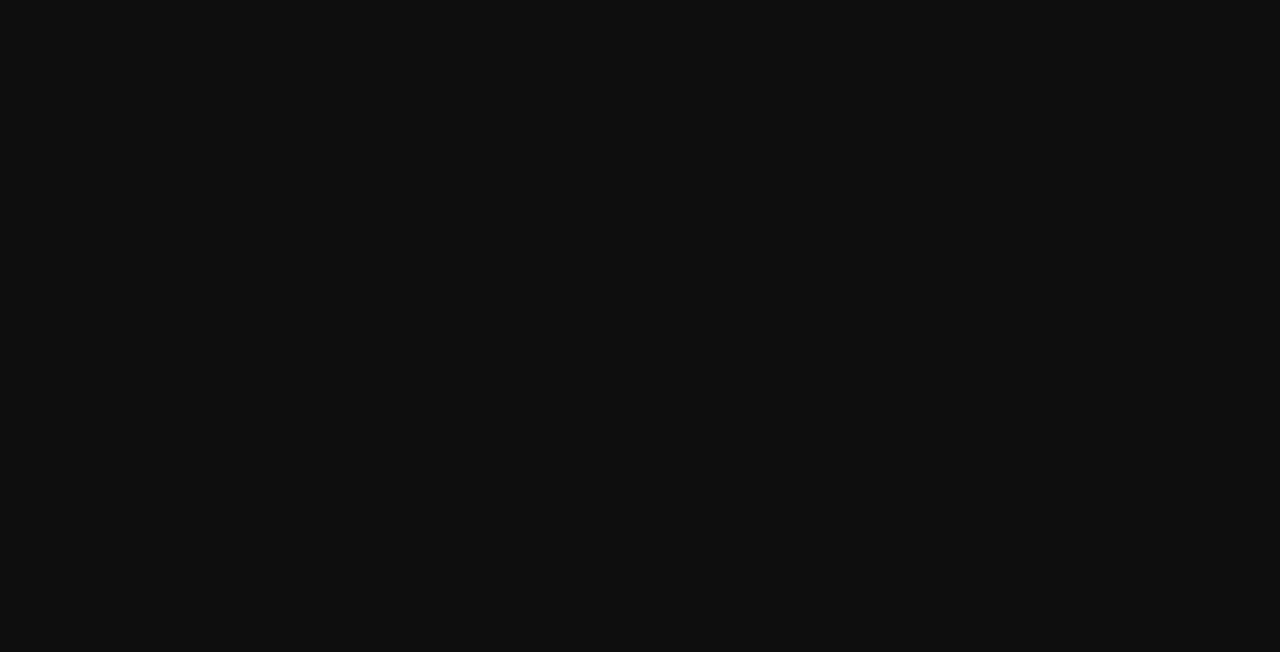
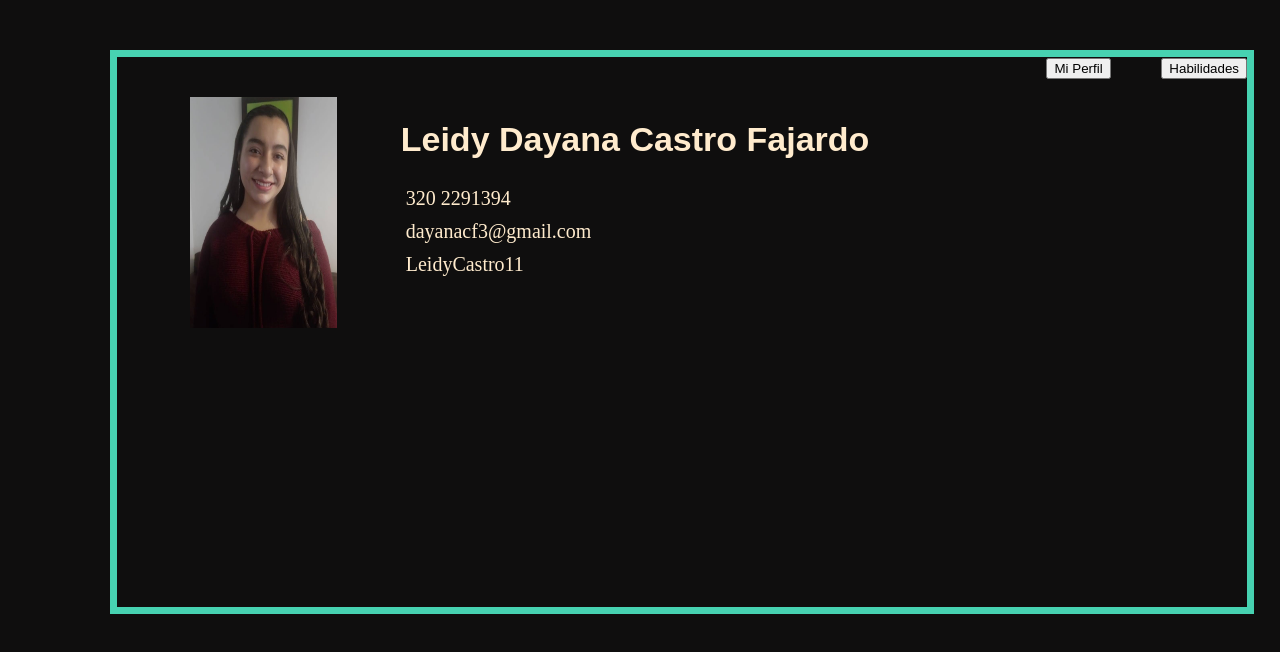
Before and after one commit to LeidyCastro11/CV_Leidy_Castro, a React (Create React App) app: page / in a window 1280 px wide. Shown: the top 652 px of the page. Built offline with nearby package versions, Linux system fonts and the light colour scheme; the HTML template or start-up script is replaced by a standard one.

Commit message:
correciones Juan

```diff
--- a/src/App.js
+++ b/src/App.js
@@ -2,21 +2,17 @@ import './App.css';
 import {GlobalStyle} from './globalStyles';
 import { BrowserRouter as Router, Switch, Route } from 'react-router-dom';
 import Skills from './pages/Skills/Skills';
-import Yo from './pages/Yo/Yo';
+import Yo from './pages/Yo/Yo.jsx';
 
 function App() {
   return (
-
-      <Router>
-      <GlobalStyle />
-      <Switch>
-
-      <Route path="/" exact components={Yo} />
-      <Route path="/skills" exact components={Skills} />
+    <Router>
+      <GlobalStyle/>
+      <Switch >
+        <Route path="/" exact component={Yo} />
+        <Route path="/skills" excat component={Skills} />
       </Switch>
-
-      </Router>
-
+    </Router>
   );
 }
 
--- a/src/Components/Perfil.jsx
+++ b/src/Components/Perfil.jsx
@@ -23,7 +23,7 @@ const Perfil = () => {
                 </p>
             </div>
         </div>
-     )
+     );
 }
 
 export default Perfil;
--- a/src/Components/index.js
+++ b/src/Components/index.js
@@ -1,5 +1,3 @@
 export { default as Estudios} from './Estudios'
-export { default as Experiencia} from './Experiencia'
-export { default as Habilidades} from './Habilidades'
-export { default as Perfil} from './Perfil'
-export {default as Principal} from './Principal'
+export { default as Perfil } from './Perfil'
+export { default as Habilidades } from './Habilidades'
--- a/src/pages/Skills/Skills.jsx
+++ b/src/pages/Skills/Skills.jsx
@@ -1,5 +1,5 @@
 import React from 'react'
-import {Habilidades} from './../../Components'
+import { Habilidades} from '../../components'
 
 const Skills = () => {
     return(
--- a/src/pages/Yo/Yo.jsx
+++ b/src/pages/Yo/Yo.jsx
@@ -1,10 +1,11 @@
 import React from 'react'
-import {Perfil} from '../../components/'
+import Principal from '../../components/Principal';
+
 
 const Yo = () => {
     return(
         <>
-        <Perfil />
+        <Principal />
         </>
     )
 }
```
